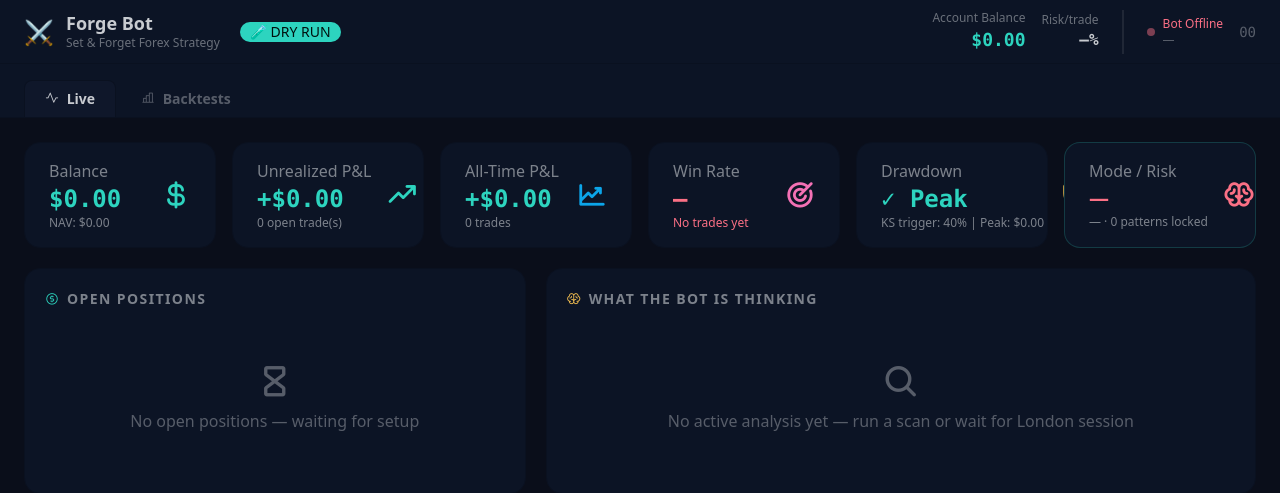
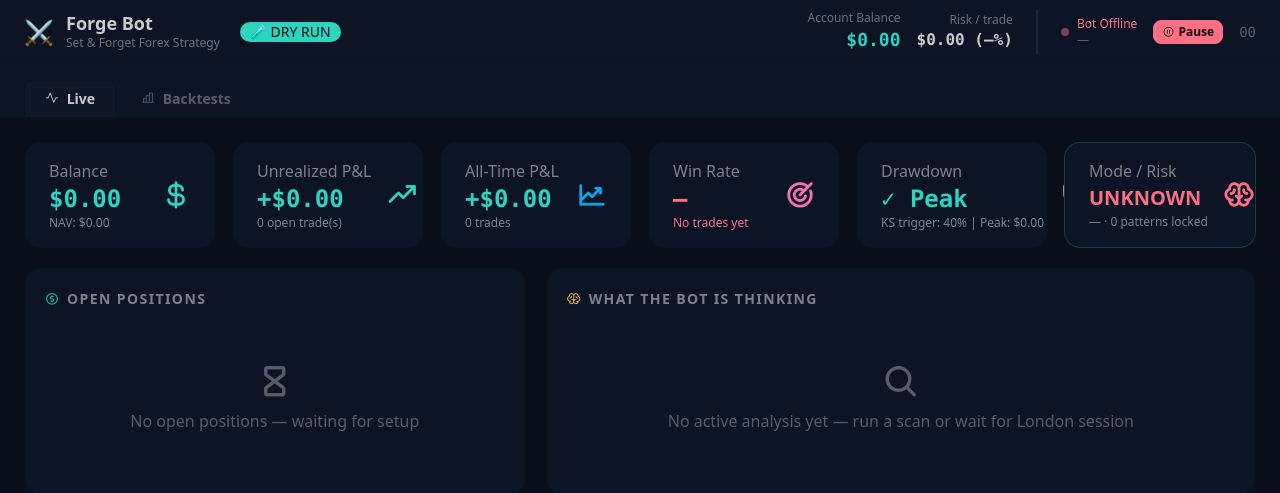
Before and after one commit to mvemkr/forgebot, a Flask app: page / in a window 1280 px wide. Shown: the top 493 px of the page. Run offline with Flask 3, Linux system fonts and the light colour scheme; data that the repository does not hold is empty; some libraries are stand-ins or nearby versions.

Commit message:
feat: pause/resume UI + risk observability dashboard
risk_manager_forex.py:
  _paused_at timestamp — set in pause(), cleared in unpause()
  Saved/loaded via _save_regroup_state() → survives restarts
  status() returns: paused (bool), paused_since (ISO string or null)

orchestrator.py:
  _save_state() saves paused + paused_since from risk_status to stats block

dashboard/app.py:
  _write_control_audit() — writes CONTROL_PAUSE / CONTROL_RESUME entry to
    decision_log.jsonl before writing bot_control.json
    Fields: ts, event, pair=ALL, source=dashboard, command, reason
  /api/status now returns: paused, paused_since at top level
  /api/pause + /api/resume write audit line before control file

dashboard/templates/dashboard.html:
  Navbar risk display:
    Shows $final_risk_dollars (final_risk_pct%) instead of just risk_pct%
    Shows active_cap_label in orange when any cap is active
  Pause/Resume button in navbar:
    Shows Pause (red) when not paused, Resume (green) when paused
    Pause has confirm() dialog
  Paused banner:
    Shows paused_since timestamp
    Inline Resume button (no need to switch to Telegram)
  Mode/Risk stat card:
    Shows active_cap_label as colored subtitle when cap fires
    Shows consecutive loss streak count when >= 1
  Confluence Radar cards:
    Risk bar at bottom of each card:
      $final_risk_dollars (final_risk_pct%)
      dd_flag badge (yellow/red)
      DD% from peak
      streak count (when >= 2)
  JS refresh():
    Merges top-level /api/status fields into this.state (was only using
    status.heartbeat — new fields were unreachable from templates)
  pauseBot() / resumeBot() async methods:
    POST to /api/pause|resume
    Confirm dialog on pause
    Optimistic UI update + refresh

```diff
--- a/dashboard/app.py
+++ b/dashboard/app.py
@@ -154,6 +154,8 @@ def api_status():
     final_risk_dollars = bot_stats.get("final_risk_dollars", merged_hb.get("final_risk_dollars", 0))
     consecutive_losses = bot_stats.get("consecutive_losses", merged_hb.get("consecutive_losses", 0))
     drawdown_pct_saved = bot_stats.get("drawdown_pct",       merged_hb.get("drawdown_pct", 0))
+    paused             = bot_stats.get("paused",             merged_hb.get("paused", False)) or (mode == "paused")
+    paused_since       = bot_stats.get("paused_since",       merged_hb.get("paused_since"))
 
     # Win rate from stats
     wr      = stats.get("win_rate", 0) if isinstance(stats, dict) else 0
@@ -191,6 +193,8 @@ def api_status():
         "mode":               mode,
         "dry_run":            dry_run,
         "halted":             halted,
+        "paused":             paused,
+        "paused_since":       paused_since,
         # risk decomposition
         "risk_pct":           final_risk_pct,
         "base_risk_pct":      base_risk_pct,
@@ -212,12 +216,30 @@ def api_status():
         "total_pnl":          tot_pnl,
     })
 
+def _write_control_audit(command: str, reason: str):
+    """Append a pause/resume audit entry to decision_log.jsonl."""
+    entry = json.dumps({
+        "ts":      datetime.now(timezone.utc).isoformat(),
+        "event":   f"CONTROL_{command.upper()}",
+        "pair":    "ALL",
+        "source":  "dashboard",
+        "command": command,
+        "reason":  reason,
+    })
+    try:
+        with open(DECISIONS_FILE, "a") as f:
+            f.write(entry + "\n")
+    except Exception:
+        pass
+
+
 @app.route("/api/pause", methods=["POST"])
 def api_pause():
     """Write a pause command to bot_control.json. Orchestrator picks it up next cycle."""
     data   = request.get_json() or {}
     reason = data.get("reason", "Dashboard pause request")
     try:
+        _write_control_audit("pause", reason)
         CONTROL_FILE.parent.mkdir(parents=True, exist_ok=True)
         CONTROL_FILE.write_text(json.dumps({"command": "pause", "reason": reason}))
         return jsonify({"status": "ok", "command": "pause", "reason": reason})
@@ -231,6 +253,7 @@ def api_resume():
     data   = request.get_json() or {}
     reason = data.get("reason", "Dashboard resume request")
     try:
+        _write_control_audit("resume", reason)
         CONTROL_FILE.parent.mkdir(parents=True, exist_ok=True)
         CONTROL_FILE.write_text(json.dumps({"command": "resume", "reason": reason}))
         return jsonify({"status": "ok", "command": "resume", "reason": reason})
--- a/dashboard/templates/dashboard.html
+++ b/dashboard/templates/dashboard.html
@@ -57,8 +57,11 @@
       <div class="font-mono font-bold text-success text-lg" x-text="'$' + fmt(state.account_balance)">—</div>
     </div>
     <div class="text-right">
-      <div class="text-xs text-base-content/50">Risk/trade</div>
-      <div class="font-mono font-bold" x-text="(state.risk_pct || '—') + '%'">—</div>
+      <div class="text-xs text-base-content/50">Risk / trade</div>
+      <div class="font-mono font-bold"
+           :class="state.dd_flag ? 'text-warning' : 'text-base-content'"
+           x-text="'$' + fmt(state.final_risk_dollars||0) + ' (' + (state.final_risk_pct||state.risk_pct||'—') + '%)'">—</div>
+      <div class="text-xs opacity-60" x-show="state.dd_flag" x-text="state.active_cap_label"></div>
     </div>
     <div class="divider divider-horizontal m-0"></div>
     <div class="flex items-center gap-2">
@@ -67,6 +70,21 @@
         <div :class="botOnline ? 'text-success' : 'text-error'" x-text="botOnline ? 'Bot Online' : 'Bot Offline'"></div>
         <div class="text-base-content/40" x-text="lastSeen">—</div>
       </div>
+    </div>
+    <!-- Pause / Resume controls -->
+    <div class="flex gap-1">
+      <button class="btn btn-xs btn-error gap-1"
+              x-show="!state.paused"
+              @click="pauseBot()"
+              title="Pause trading (bot stops entering new trades)">
+        <i class="ph ph-pause-circle"></i> Pause
+      </button>
+      <button class="btn btn-xs btn-success gap-1"
+              x-show="state.paused"
+              @click="resumeBot()"
+              title="Resume trading">
+        <i class="ph ph-play-circle"></i> Resume
+      </button>
     </div>
     <div class="countdown font-mono text-sm opacity-40">
       <span x-text="refreshIn + 's'"></span>
@@ -84,9 +102,18 @@
   </span>
 </div>
 <!-- Paused banner -->
-<div x-show="state.mode === 'paused'" class="alert alert-error rounded-none">
-  <i class="ph ph-warning-diamond ph-bold text-xl"></i>
-  <span>⏸ <strong>BOT PAUSED</strong> — No new trades. Tell Forge "resume trading" to restart.</span>
+<div x-show="state.paused || state.mode === 'paused'" class="alert alert-error rounded-none flex justify-between">
+  <div class="flex items-center gap-3">
+    <i class="ph ph-warning-diamond ph-bold text-xl"></i>
+    <span>⏸ <strong>BOT PAUSED</strong> — No new entries.
+      <span x-show="state.paused_since" class="opacity-70">
+        Since <span x-text="state.paused_since ? new Date(state.paused_since).toLocaleString() : ''"></span>
+      </span>
+    </span>
+  </div>
+  <button class="btn btn-sm btn-success gap-1" @click="resumeBot()">
+    <i class="ph ph-play-circle"></i> Resume Trading
+  </button>
 </div>
 
 <!-- ── TAB NAV ────────────────────────────────────────────── -->
@@ -161,6 +188,12 @@
            :class="state.mode==='active'?'text-success':state.mode==='regroup'?'text-warning':'text-error'"
            x-text="(state.mode||'—').toUpperCase()">—</div>
       <div class="stat-desc" x-text="(state.tier_label||'—') + ' · ' + (state.pattern_memory_count||0) + ' patterns locked'"></div>
+      <div class="stat-desc mt-1 font-semibold"
+           x-show="state.dd_flag"
+           :class="state.dd_flag === 'DD_KILLSWITCH' ? 'text-error' : 'text-warning'"
+           x-text="state.active_cap_label"></div>
+      <div class="stat-desc" x-show="state.consecutive_losses > 0"
+           x-text="'Streak: ' + state.consecutive_losses + ' loss' + (state.consecutive_losses > 1 ? 'es' : '')"></div>
     </div>
   </div>
 
@@ -410,6 +443,22 @@
                     <span class="opacity-30" x-show="i < (c.waiting_for||[]).length - 1"> · </span>
                   </span>
                 </template>
+              </div>
+
+              <!-- Risk bar — shows what bot will actually risk on this pair's next entry -->
+              <div class="mt-2 pt-2 border-t border-base-300/50 text-xs flex items-center gap-2 flex-wrap"
+                   x-show="state.final_risk_dollars > 0 || state.dd_flag">
+                <span class="opacity-40">Risk:</span>
+                <span class="font-mono font-semibold"
+                      :class="state.dd_flag ? 'text-warning' : 'text-success'"
+                      x-text="'$' + fmt(state.final_risk_dollars||0) + ' (' + (state.final_risk_pct||state.risk_pct||'—') + '%)'"></span>
+                <span x-show="state.dd_flag" class="badge badge-xs"
+                      :class="state.dd_flag === 'DD_KILLSWITCH' ? 'badge-error' : 'badge-warning'"
+                      x-text="state.dd_flag"></span>
+                <span x-show="state.drawdown_pct > 0" class="opacity-50"
+                      x-text="'DD ' + (state.drawdown_pct||0) + '%'"></span>
+                <span x-show="state.consecutive_losses >= 2" class="opacity-50"
+                      x-text="'streak ' + state.consecutive_losses"></span>
               </div>
 
               <div class="text-xs opacity-30 mt-2" x-text="timeAgo(c.timestamp)"></div>
@@ -855,6 +904,41 @@ function dashboard() {
       }, 1000);
     },
 
+    async pauseBot() {
+      if (!confirm('Pause trading? The bot will stop entering new trades until you resume.')) return;
+      try {
+        const r = await fetch('/api/pause', {
+          method: 'POST',
+          headers: {'Content-Type': 'application/json'},
+          body: JSON.stringify({reason: 'Dashboard pause request'})
+        });
+        const d = await r.json();
+        if (d.status === 'ok') {
+          this.state.paused = true;
+          await this.refresh();
+        } else {
+          alert('Pause failed: ' + (d.error || 'unknown error'));
+        }
+      } catch(e) { alert('Pause request failed: ' + e); }
+    },
+
+    async resumeBot() {
+      try {
+        const r = await fetch('/api/resume', {
+          method: 'POST',
+          headers: {'Content-Type': 'application/json'},
+          body: JSON.stringify({reason: 'Dashboard resume request'})
+        });
+        const d = await r.json();
+        if (d.status === 'ok') {
+          this.state.paused = false;
+          await this.refresh();
+        } else {
+          alert('Resume failed: ' + (d.error || 'unknown error'));
+        }
+      } catch(e) { alert('Resume request failed: ' + e); }
+    },
+
     async fetchNews() {
       try {
         const r = await fetch('/api/news');
@@ -879,7 +963,16 @@ function dashboard() {
           fetch('/api/weekly_pnl').then(r => r.json()),
         ]);
 
-        this.state    = status.heartbeat || {};
+        // Merge heartbeat with top-level status fields so templates can use state.X for all
+        const _topFields = ['mode','dry_run','halted','paused','paused_since',
+          'risk_pct','base_risk_pct','final_risk_pct','dd_flag','active_cap_label',
+          'final_risk_dollars','consecutive_losses','drawdown_pct','peak_balance',
+          'tier_label','total_pnl','total_trades','win_rate','account_balance',
+          'pattern_memory_count','regroup_ends'];
+        this.state = { ...(status.heartbeat || {}) };
+        for (const k of _topFields) {
+          if (status[k] !== undefined) this.state[k] = status[k];
+        }
         this.acct     = status.account   || {};
         this.stats    = status.stats     || {};
         this.openTrades    = status.open_trades || [];
--- a/src/execution/orchestrator.py
+++ b/src/execution/orchestrator.py
@@ -1025,6 +1025,8 @@ class ForexOrchestrator:
                     "active_cap_label":    risk_status["active_cap_label"],
                     "final_risk_dollars":  risk_status["final_risk_dollars"],
                     "consecutive_losses":  self._consecutive_losses,
+                    "paused":              risk_status["paused"],
+                    "paused_since":        risk_status["paused_since"],
                     "traded_pattern_keys": list(self.strategy.traded_patterns.keys()),
                 },
             )
```
Also changed, not shown: src/execution/risk_manager_forex.py (+8 -0 lines).
